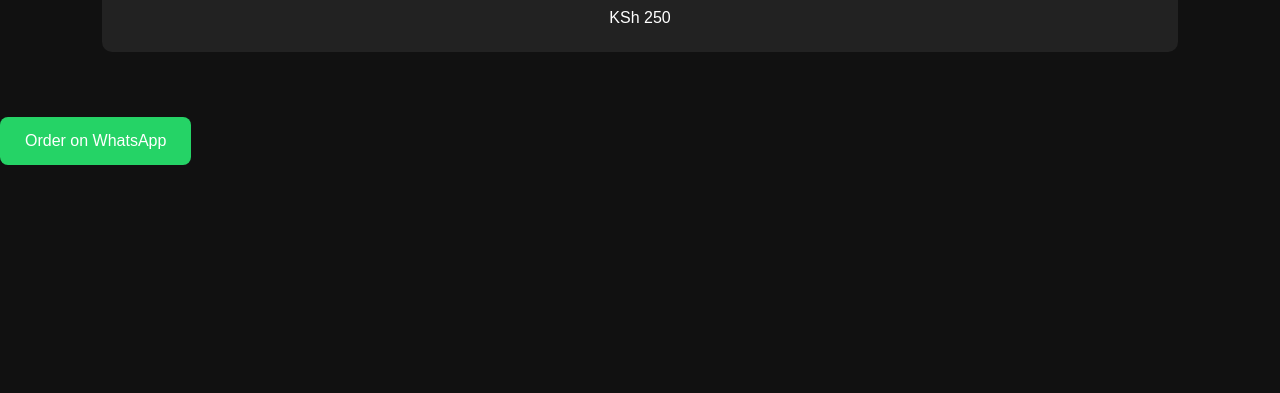
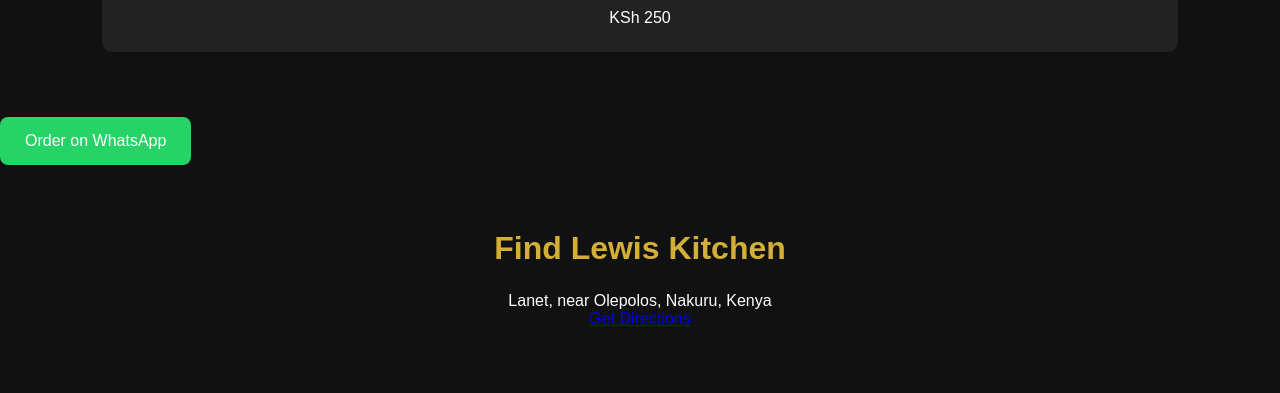
Before and after one commit to keenlewis160-svg/lewis-kitchen-website, a plain HTML site: page index.html in a window 1280 px wide. Shown: the part 2833-3226 px from the top of the page. Before the commit the page ends 2998 px from the top, so only its background shows below. Drawn offline with Linux system fonts and the light colour scheme.

Commit message:
Update index.html

```diff
--- a/index.html
+++ b/index.html
@@ -228,5 +228,12 @@
    text-decoration:none;border-radius:8px;display:inline-block;">
    Order on WhatsApp
 </a>
+<section id="location">
+  <h2>Find Lewis Kitchen</h2>
+  <p>Lanet, near Olepolos, Nakuru, Kenya</p>
+  <a href="https://www.google.com/maps/search/?api=1&query=Olepolos%2C+Lanet%2C+Nakuru%2C+Kenya" target="_blank">
+    Get Directions
+  </a>
+</section>
 </body>
 </html>
```
